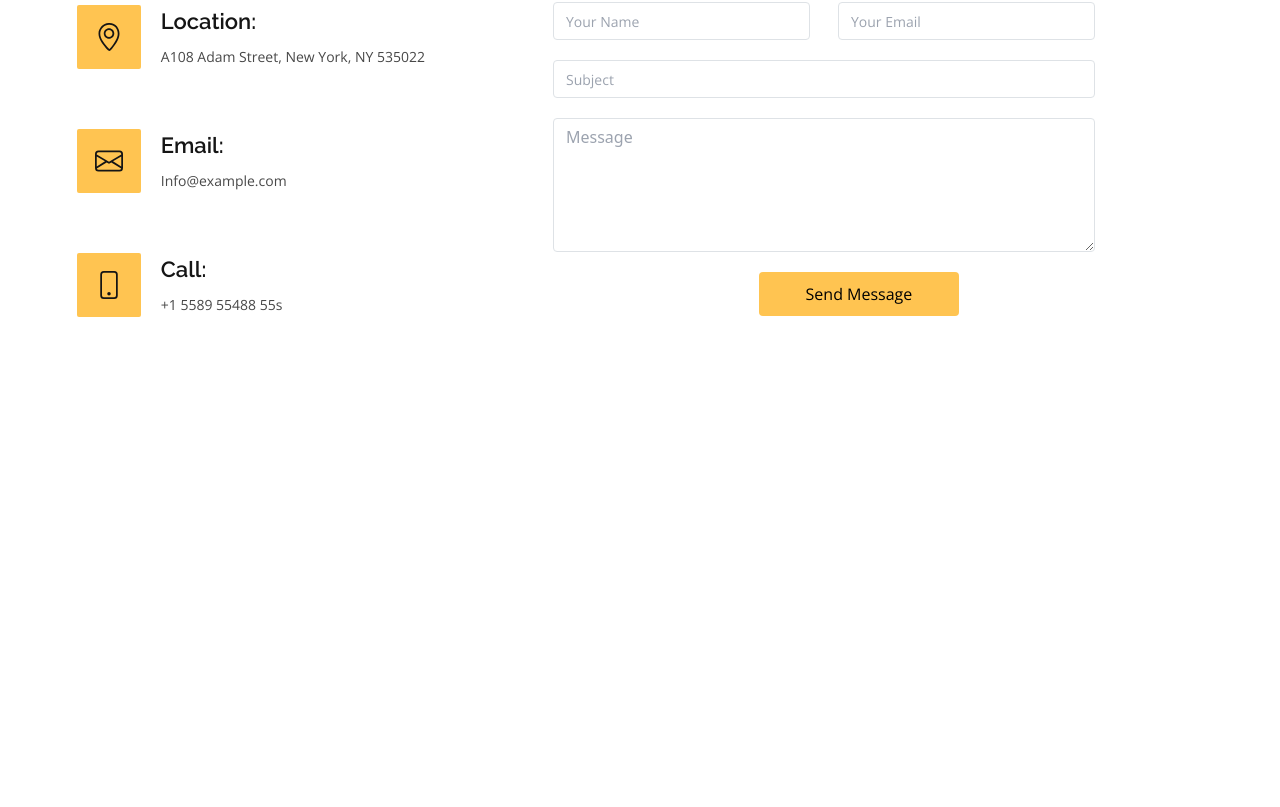
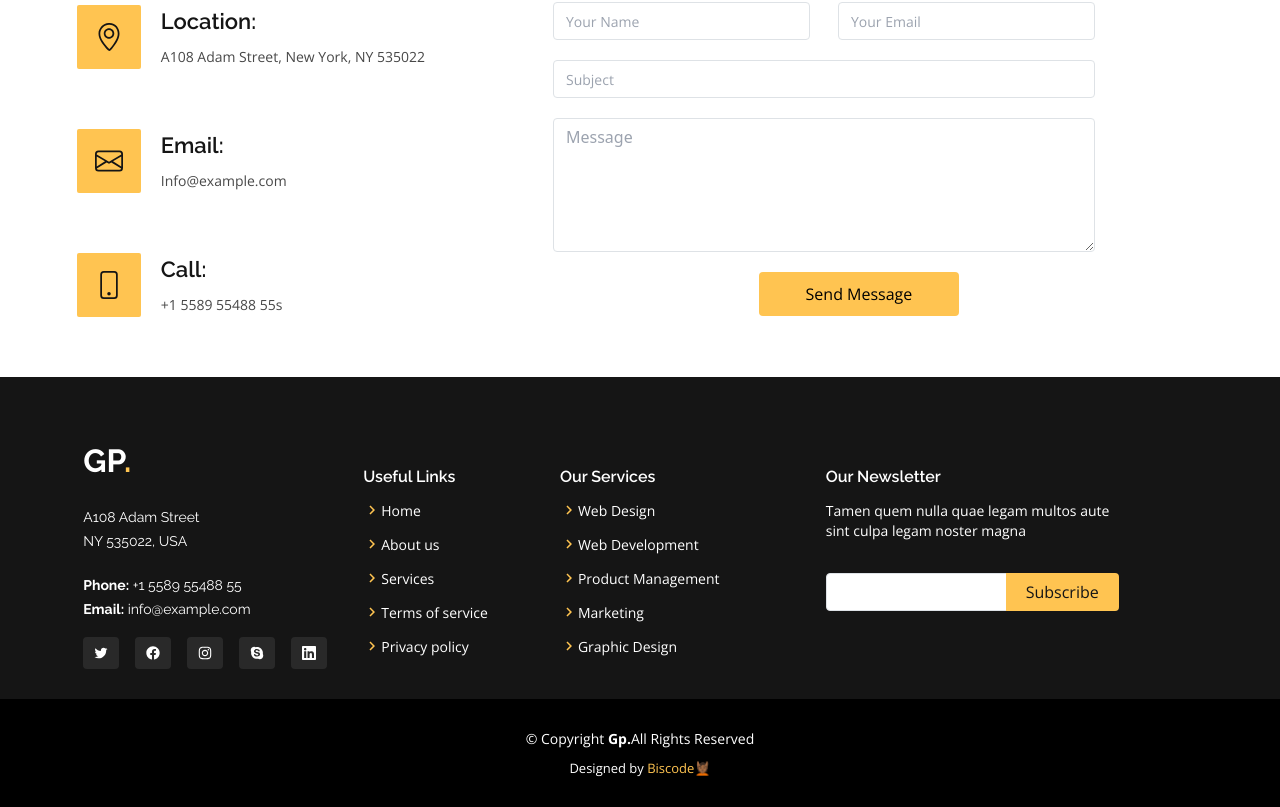
Before and after one commit to bismarkboateng/next-ui-pro, a React (Vite) app: page / in a window 1280 px wide. Shown: the part 7549-8356 px from the top of the page. Before the commit the page ends 7926 px from the top, so only its background shows below. Built offline with nearby package versions, Linux system fonts and the light colour scheme.

Commit message:
footer, copyright component

```diff
--- a/src/App.jsx
+++ b/src/App.jsx
@@ -1,7 +1,7 @@
 import {
   Navbar, Herosection, About, Companies, Features,
   Services, Calltoaction, Portfolio, Counts, Testimonial,
-  Team, Contact
+  Team, Contact, Footer, Copyright
 } from "./components"
 
 export default function App() {
@@ -20,6 +20,8 @@ export default function App() {
       <Testimonial />
       <Team />
       <Contact />
+      <Footer />
+      <Copyright />
     </div>
   )
 }
--- a/src/components/Button/index.jsx
+++ b/src/components/Button/index.jsx
@@ -1,4 +1,3 @@
-
 
 export default function index(props) {
   return (
--- a/src/components/Contact/index.jsx
+++ b/src/components/Contact/index.jsx
@@ -7,7 +7,7 @@ import { Line, Icon, Form } from ".."
 
 export default function index() {
   return (
-    <div className="w-[95%] mx-auto xl:w-[88%]">
+    <div className="w-[95%] mx-auto xl:w-[88%] 2xl:w-[70%]">
       <div className="flex flex-row gap-2">
         <h2 className="text-sm font-medium text-[#aaaaaa] leading-[1px] font-Poppins mb-1">
           CONTACT
@@ -33,8 +33,8 @@ export default function index() {
       </i>
 
 
-      <div className="lg:flex lg:flex-row lg:items-center
-        lg:gap-5 lg:justify-start xl:gap-32">
+      <div className="w-[100%] lg:flex lg:flex-row lg:items-center
+        lg:gap-5 lg:justify-start xl:gap-32 2xl:w-[100%] mx-auto">
         <ul className="mt-20 flex flex-col gap-10 mb-10">
           <li className="flex flex-row gap-5">
             <Icon>
--- a/src/components/Copyright/index.jsx
+++ b/src/components/Copyright/index.jsx
@@ -2,6 +2,14 @@
 
 export default function index() {
   return (
-    <div>Copyright component</div>
+    <div className="bg-[#000000] flex flex-col items-center
+      justify-center pb-7">
+      <div className="text-sm font-OpenSans text-white font-normal pt-[30px] ">
+        © Copyright <strong>Gp.</strong><span>All Rights Reserved</span>
+      </div>
+      <p className="text-[13px] font-OpenSans pt-[10px] text-white">
+        Designed by <span className="text-[#ffc451]">Biscode💆🏾</span>
+      </p>
+    </div>
   )
 }
--- /dev/null
+++ b/src/components/Footer/footer-links.js
@@ -0,0 +1,46 @@
+export const useFulLinks = [
+    {
+        title: "Home",
+        id: Math.random()
+    },
+    {
+        title: "About us",
+        id: Math.random()
+    },
+    {
+        title: "Services",
+        id: Math.random()
+    },
+    {
+        title: "Terms of service",
+        id: Math.random()
+    },
+    {
+        title: "Privacy policy",
+        id: Math.random()
+    },
+]
+
+
+export const ourServices = [
+    {
+        title: "Web Design",
+        id: Math.random(),
+    },
+    {
+        title: "Web Development",
+        id: Math.random(),
+    },
+    {
+        title: "Product Management",
+        id: Math.random(),
+    },
+    {
+        title: "Marketing",
+        id: Math.random(),
+    },
+    {
+        title: "Graphic Design",
+        id: Math.random(),
+    },
+]
--- a/src/components/Footer/index.jsx
+++ b/src/components/Footer/index.jsx
@@ -1,7 +1,105 @@
+import { AiFillSkype } from "react-icons/ai"
+
+import { Socials, Footerlinks, Input, Button } from ".."
+import { useFulLinks, ourServices } from "./footer-links"
+
+export default function index() {
+
+  const socialWrapperStyle = `py-[8px] px-0 bg-[#292929]
+  mr-4 w-[36px] h-[36px flex flex-row rounded
+  items-center justify-center`
+
+  const socialStyle = "text-white"
+  const listStyle = "flex flex-row"
+
+  const headerLinks = "text-base text-white font-semibold font-Raleway pb-[12px] pt-7"
+
+  return (
+    <footer className="pt-[60px] pb-[30px] bg-[#151515]">
+
+      <div className="flex flex-col w-[95%] mx-auto
+        md:flex-row md:gap-36 lg:gap-[40px] xl:w-[87%]">
+
+        <div className="flex flex-col lg:flex lg:flex-row lg:items-start
+          ">
+
+          <div className="mr-5">
+            <div className="text-white font-bold font-Raleway text-[32px] mr-auto mb-5">
+              GP
+              <span className="text-[#ffc451]">.</span>
+            </div>
+
+            <p className="text-white font-Raleway leading-6 text-sm">A108 Adam Street</p>
+            <p className="text-white font-Raleway leading-6 text-sm mb-5">NY 535022, USA</p>
+
+            <p className="text-white font-Raleway leading-6 text-sm">
+              <strong>Phone:</strong> <span>+1 5589 55488 55</span>
+            </p>
+
+            <p className="text-white font-Raleway leading-6 text-sm mb-4">
+              <strong>Email:</strong> <span>info@example.com</span>
+            </p>
+
+            <Socials
+              socialWrapperStyle={socialWrapperStyle}
+              socialStyle={socialStyle}
+              listStyle={listStyle}
+            >
+            <li className={socialWrapperStyle}>
+                  <AiFillSkype className={socialStyle} />
+              </li>
+            </Socials>
+          </div>
 
 
-export default function index() {
-  return (
-    <div>Footer component</div>
+          <div className="mr-8">
+            <h4 className={headerLinks}>Useful Links</h4>
+            <ul className="flex flex-col gap-4">
+              {useFulLinks.map((item) => (
+                <Footerlinks
+                  title={item.title}
+                />
+              ))}
+            </ul>
+          </div>
+
+        </div>
+
+        <div className="md:w-[50%] lg:flex lg:flex-row">
+          <div className="lg:w-[80%]">
+            <h4 className={headerLinks}>Our Services</h4>
+            <ul className="flex flex-col gap-4">
+              {ourServices.map((item) => (
+                <Footerlinks
+                  title={item.title}
+                />
+              ))}
+            </ul>
+          </div>
+
+          <div>
+            <h4 className={headerLinks}>Our Newsletter</h4>
+            <p className="text-sm font-OpenSans text-white">
+              Tamen quem nulla quae legam multos aute sint culpa legam noster magna
+            </p>
+
+            <div className="flex flex-row relative mt-8 md:w-[80%] xl:w-[100%]">
+              <Input />
+              <Button
+                className="bg-[#ffc451] text-[#151515] py-[7px] rounded-r
+                cursor-pointer px-[20px] font-OpenSans absolute right-[-2px]"
+              >
+                Subscribe
+              </Button>
+            </div>
+          </div>
+
+        </div>
+
+
+      </div>
+
+
+    </footer>
   )
 }
--- /dev/null
+++ b/src/components/Footerlinks/index.jsx
@@ -0,0 +1,16 @@
+import { MdOutlineKeyboardArrowRight } from "react-icons/md"
+
+export default function index(props) {
+  return (
+    <li className="flex flex-row items-center">
+      <i>
+        <MdOutlineKeyboardArrowRight
+          className="text-lg text-[#ffc451] leading-[1px]"
+        />
+      </i>
+      <p className="text-sm font-OpenSans text-white leading-[1px]">
+        {props.title}
+      </p>
+    </li>
+  )
+}
--- a/src/components/Form/index.jsx
+++ b/src/components/Form/index.jsx
@@ -2,7 +2,8 @@ import { Input, Button } from ".."
 
 export default function index() {
   return (
-    <form className="mb-10 flex flex-col gap-5 lg:mb-0 lg:mt-4">
+    <form className="mb-10 flex flex-col gap-5 lg:mb-0 lg:mt-4
+        2xl:w-[100%]">
 
         <div className="flex flex-col gap-5 md:flex md:flex-row gap-7">
             <Input
--- a/src/components/Socials/index.jsx
+++ b/src/components/Socials/index.jsx
@@ -4,26 +4,27 @@ import { AiOutlineInstagram } from "react-icons/ai"
 import { FaLinkedin } from "react-icons/fa"
 
 
-export default function index() {
+export default function index(props) {
 
-  const socialStyle = "text-[#4b5563] text-[23px]"
-  const socialWrapperStyle = "bg-[#f3f4f6] px-2 py-2 rounded"
+
   return (
-    <ul className="flex flex-row gap-3">
-        <li className={socialWrapperStyle}>
-            <AiOutlineTwitter className={socialStyle} />
+    <ul className={props.listStyle}>
+        <li className={props.socialWrapperStyle}>
+            <AiOutlineTwitter className={props.socialStyle} />
         </li>
 
-        <li className={socialWrapperStyle}>
-            <BiLogoFacebookCircle className={socialStyle} />
+        <li className={props.socialWrapperStyle}>
+            <BiLogoFacebookCircle className={props.socialStyle} />
         </li>
 
-        <li className={socialWrapperStyle}>
-            <AiOutlineInstagram className={socialStyle}/>
+        <li className={props.socialWrapperStyle}>
+            <AiOutlineInstagram className={props.socialStyle} />
         </li>
 
-        <li className={socialWrapperStyle}>
-            <FaLinkedin className={socialStyle}/>
+        {props.children}
+
+        <li className={props.socialWrapperStyle}>
+            <FaLinkedin className={props.socialStyle} />
         </li>
     </ul>
   )
--- a/src/components/Team/index.jsx
+++ b/src/components/Team/index.jsx
@@ -20,7 +20,7 @@ export default function index() {
       </p>
 
       <div className="w-[100%] mx-auto mt-10 flex flex-col md:flex-row md:flex-wrap
-        md:gap-7 lg:gap-5 2xl:gap-8 ">
+        md:gap-7 lg:gap-5 2xl:w-[100%] 2xl:gap-8">
         { teamData.map((item) => (
           <Teamcard
             image={item.image}
--- a/src/components/Teamcard/index.jsx
+++ b/src/components/Teamcard/index.jsx
@@ -13,16 +13,24 @@ export default function index({ image, name, profession }) {
     setOnHover(false)
   }
 
+  const socialStyle = "text-[#4b5563] text-[23px]"
+  const socialWrapperStyle = "bg-[#f3f4f6] px-2 py-2 rounded"
+  const listStyle = "flex flex-row gap-3"
+
   return (
     <div className="relative bg-white shadow-md mb-10 rounded md:w-[47%]
-      lg:w-[23%] 2xl:w-[20%] cursor-pointer"
+      lg:w-[23%] 2xl:w-[23.2%] cursor-pointer"
       onMouseOver={onMouseHoverHandler}
       onMouseLeave={onMouseHoverLeaveHandler}
     >
 
       { onHover && (
-        <div className="absolute bottom-[33%] left-[16%]">
-          <Socials />
+        <div className="absolute bottom-[32%] left-[16%]">
+          <Socials
+            socialStyle={socialStyle}
+            socialWrapperStyle={socialWrapperStyle}
+            listStyle={listStyle}
+          />
         </div>
       )}
 
--- a/src/components/index.js
+++ b/src/components/index.js
@@ -20,4 +20,6 @@ export { default as Socials } from "./Socials"
 export { default as Icon } from "./Icon"
 export { default as Input } from "./Input"
 export { default as Form } from "./Form"
+export { default as Copyright } from "./Copyright"
 export { default as Footer } from "./Footer"
+export { default as Footerlinks } from "./Footerlinks"
```
